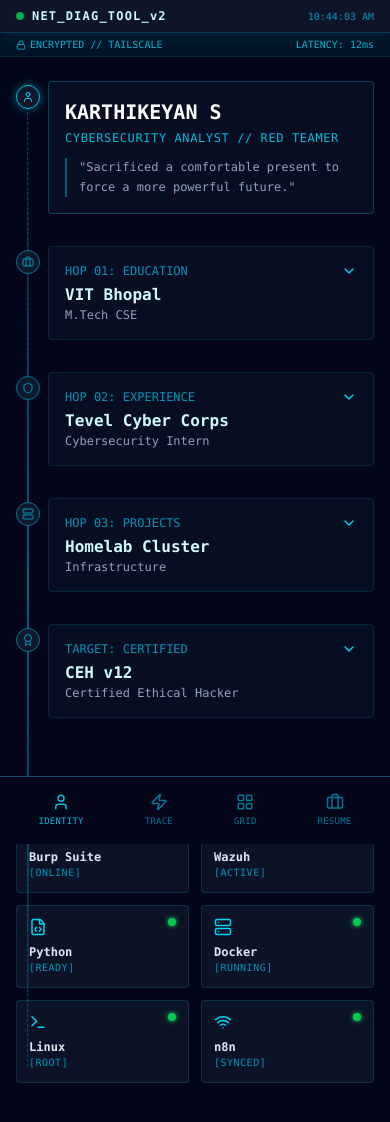
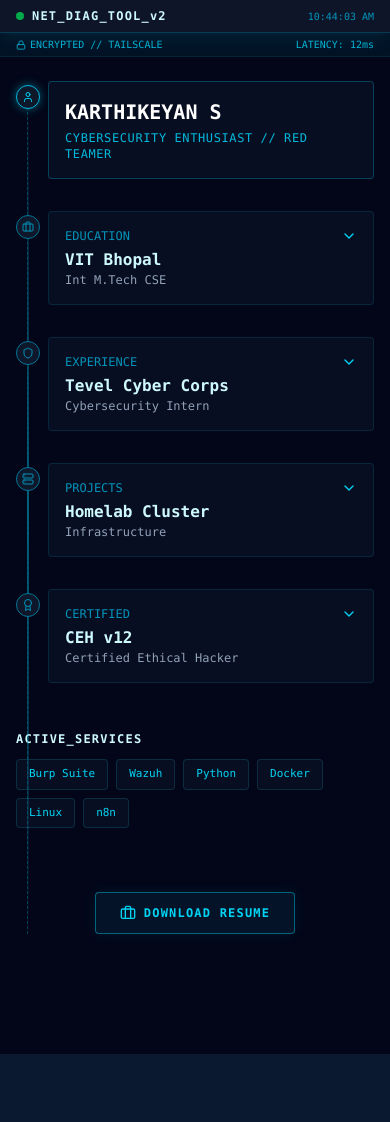
Before and after one commit to sherlockk-sec/portfolio-site, a React (Vite) app: page / in a window 390 px wide. Shown: the top 1122 px of the page. After the commit the page ends 1054 px from the top, so only its background shows below. Built offline with nearby package versions, Linux system fonts and the light colour scheme.

Commit message:
Refactor: Mobile Field View Refinements (No Nav, Text Updates, Simplified Skills)

```diff
--- a/src/components/MobileFieldView.tsx
+++ b/src/components/MobileFieldView.tsx
@@ -2,7 +2,7 @@
 import {
     Terminal, Server, Shield, Wifi,
     ChevronDown, ChevronUp, Lock, Zap,
-    LayoutGrid, User, Briefcase, FileCode
+    User, Briefcase, FileCode
 } from 'lucide-react';
 
 // --- Data Constants (Duplicated from Desktop for Isolation) ---
@@ -80,13 +80,6 @@
         setExpandedCard(expandedCard === id ? null : id);
     };
 
-    const scrollToSection = (id: string) => {
-        const element = document.getElementById(id);
-        if (element) {
-            element.scrollIntoView({ behavior: 'smooth' });
-        }
-    };
-
     return (
         <div className="min-h-screen bg-slate-950 text-cyan-400 font-mono pb-20 overflow-x-hidden selection:bg-cyan-900 selection:text-white">
 
@@ -122,10 +115,7 @@
                         </div>
                         <div className="bg-slate-900/50 border border-cyan-500/30 p-4 rounded-sm hover:border-cyan-400 transition-colors">
                             <h1 className="text-xl font-bold text-white mb-1">KARTHIKEYAN S</h1>
-                            <p className="text-xs text-cyan-500 mb-3 tracking-wider">CYBERSECURITY ANALYST // RED TEAMER</p>
-                            <div className="text-xs text-slate-400 leading-relaxed border-l-2 border-cyan-800 pl-3">
-                                "Sacrificed a comfortable present to force a more powerful future."
-                            </div>
+                            <p className="text-xs text-cyan-500 mb-0 tracking-wider">CYBERSECURITY ENTHUSIAST // RED TEAMER</p>
                         </div>
                     </div>
 
@@ -140,9 +130,9 @@
                         >
                             <div className="flex justify-between items-start">
                                 <div>
-                                    <div className="text-xs text-cyan-600 mb-1">HOP 01: EDUCATION</div>
+                                    <div className="text-xs text-cyan-600 mb-1">EDUCATION</div>
                                     <h3 className="font-bold text-cyan-100">{EDUCATION_DATA.title}</h3>
-                                    <div className="text-xs text-slate-400">{EDUCATION_DATA.subtitle}</div>
+                                    <div className="text-xs text-slate-400">Int {EDUCATION_DATA.subtitle}</div>
                                 </div>
                                 {expandedCard === 'edu' ? <ChevronUp size={16} /> : <ChevronDown size={16} />}
                             </div>
@@ -167,7 +157,7 @@
                         >
                             <div className="flex justify-between items-start">
                                 <div>
-                                    <div className="text-xs text-cyan-600 mb-1">HOP 02: EXPERIENCE</div>
+                                    <div className="text-xs text-cyan-600 mb-1">EXPERIENCE</div>
                                     <h3 className="font-bold text-cyan-100">{EXPERIENCE_DATA.title}</h3>
                                     <div className="text-xs text-slate-400">{EXPERIENCE_DATA.subtitle}</div>
                                 </div>
@@ -194,7 +184,7 @@
                         >
                             <div className="flex justify-between items-start">
                                 <div>
-                                    <div className="text-xs text-cyan-600 mb-1">HOP 03: PROJECTS</div>
+                                    <div className="text-xs text-cyan-600 mb-1">PROJECTS</div>
                                     <h3 className="font-bold text-cyan-100">{PROJECT_DATA.title}</h3>
                                     <div className="text-xs text-slate-400">{PROJECT_DATA.subtitle}</div>
                                 </div>
@@ -219,7 +209,7 @@
                         >
                             <div className="flex justify-between items-start">
                                 <div>
-                                    <div className="text-xs text-cyan-600 mb-1">TARGET: CERTIFIED</div>
+                                    <div className="text-xs text-cyan-600 mb-1">CERTIFIED</div>
                                     <h3 className="font-bold text-cyan-100">{CERT_DATA.title}</h3>
                                     <div className="text-xs text-slate-400">{CERT_DATA.subtitle}</div>
                                 </div>
@@ -233,49 +223,33 @@
                         </div>
                     </div>
 
-                    {/* SKILLS GRID (Docker Swarm Style) */}
-                    <div id="skills" className="pt-6 animate-fade-in-up" style={{ animationDelay: '500ms' }}>
-                        <div className="flex items-center gap-2 mb-4">
-                            <LayoutGrid size={16} className="text-cyan-500" />
-                            <h2 className="text-sm font-bold text-cyan-100 tracking-widest">ACTIVE_SERVICES (SKILLS)</h2>
+                    {/* SKILLS LIST (Simplified) */}
+                    <div id="skills" className="pt-4 animate-fade-in-up" style={{ animationDelay: '500ms' }}>
+                        <div className="flex items-center gap-2 mb-3">
+                            <span className="text-xs font-bold text-cyan-100 tracking-widest">ACTIVE_SERVICES</span>
                         </div>
-                        <div className="grid grid-cols-2 gap-3">
+                        <div className="flex flex-wrap gap-2">
                             {SKILLS_DATA.map((skill, idx) => (
-                                <div key={idx} className="bg-slate-900/80 border border-cyan-900/50 p-3 rounded flex flex-col gap-2 hover:border-cyan-500/50 transition-colors">
-                                    <div className="flex justify-between items-start">
-                                        <skill.icon size={18} className="text-cyan-400" />
-                                        <div className="w-2 h-2 rounded-full bg-green-500 shadow-[0_0_5px_#22c55e]"></div>
-                                    </div>
-                                    <div>
-                                        <div className="text-xs font-bold text-slate-200">{skill.name}</div>
-                                        <div className="text-[10px] text-cyan-600 tracking-wider">[{skill.status}]</div>
-                                    </div>
+                                <div key={idx} className="bg-slate-900/50 border border-cyan-900/50 px-3 py-1.5 rounded text-[11px] text-cyan-400 font-mono">
+                                    {skill.name}
                                 </div>
                             ))}
                         </div>
                     </div>
 
+                    {/* DOWNLOAD RESUME - Bottom Scroll */}
+                    <div className="pt-8 pb-4 flex justify-center animate-fade-in-up" style={{ animationDelay: '600ms' }}>
+                        <a
+                            href="/Karthikeyan_Cybersecurity_Resume.pdf"
+                            download
+                            className="flex items-center gap-2 bg-cyan-900/20 border border-cyan-500/50 px-6 py-3 rounded text-cyan-400 hover:bg-cyan-900/40 hover:text-cyan-300 transition-all shadow-[0_0_15px_rgba(6,182,212,0.1)]"
+                        >
+                            <Briefcase size={16} />
+                            <span className="text-xs font-bold tracking-widest">DOWNLOAD RESUME</span>
+                        </a>
+                    </div>
+
                 </div>
-            </div>
-
-            {/* --- BOTTOM NAVIGATION (App Bar) --- */}
-            <div className="fixed bottom-0 left-0 right-0 bg-slate-950 border-t border-cyan-900 p-2 z-50 flex justify-around items-center">
-                <button onClick={() => scrollToSection('home')} className="flex flex-col items-center gap-1 p-2 text-cyan-500 hover:text-cyan-300 transition-colors">
-                    <User size={18} />
-                    <span className="text-[9px] tracking-wide">IDENTITY</span>
-                </button>
-                <button onClick={() => scrollToSection('exp')} className="flex flex-col items-center gap-1 p-2 text-cyan-700 hover:text-cyan-300 transition-colors">
-                    <Zap size={18} />
-                    <span className="text-[9px] tracking-wide">TRACE</span>
-                </button>
-                <button onClick={() => scrollToSection('skills')} className="flex flex-col items-center gap-1 p-2 text-cyan-700 hover:text-cyan-300 transition-colors">
-                    <LayoutGrid size={18} />
-                    <span className="text-[9px] tracking-wide">GRID</span>
-                </button>
-                <a href="/Karthikeyan_Cybersecurity_Resume.pdf" download className="flex flex-col items-center gap-1 p-2 text-cyan-700 hover:text-cyan-300 transition-colors">
-                    <Briefcase size={18} />
-                    <span className="text-[9px] tracking-wide">RESUME</span>
-                </a>
             </div>
 
         </div>
```
